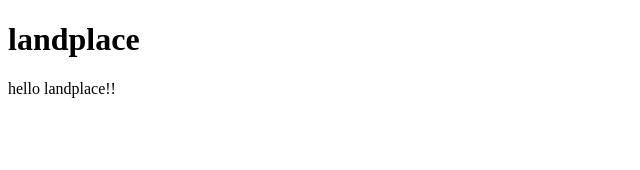
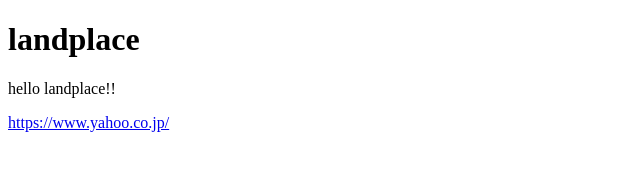
Before and after one commit to yoheishimizu/git-practice, a plain HTML site: page index.html in a window 1280 px wide. Shown: the whole page, without its empty margins (0-640 px from the left). Drawn offline with Linux system fonts and the light colour scheme.

Commit message:
yahooリンクを追加

```diff
--- a/index.html
+++ b/index.html
@@ -9,5 +9,6 @@
 <body>
   <h1>landplace</h1>
   <p>hello landplace!!</p>
+  <p><a href="https://www.yahoo.co.jp/" target="_blank" rel="noopener noreferrer">https://www.yahoo.co.jp/</a></p>
 </body>
 </html>
```
